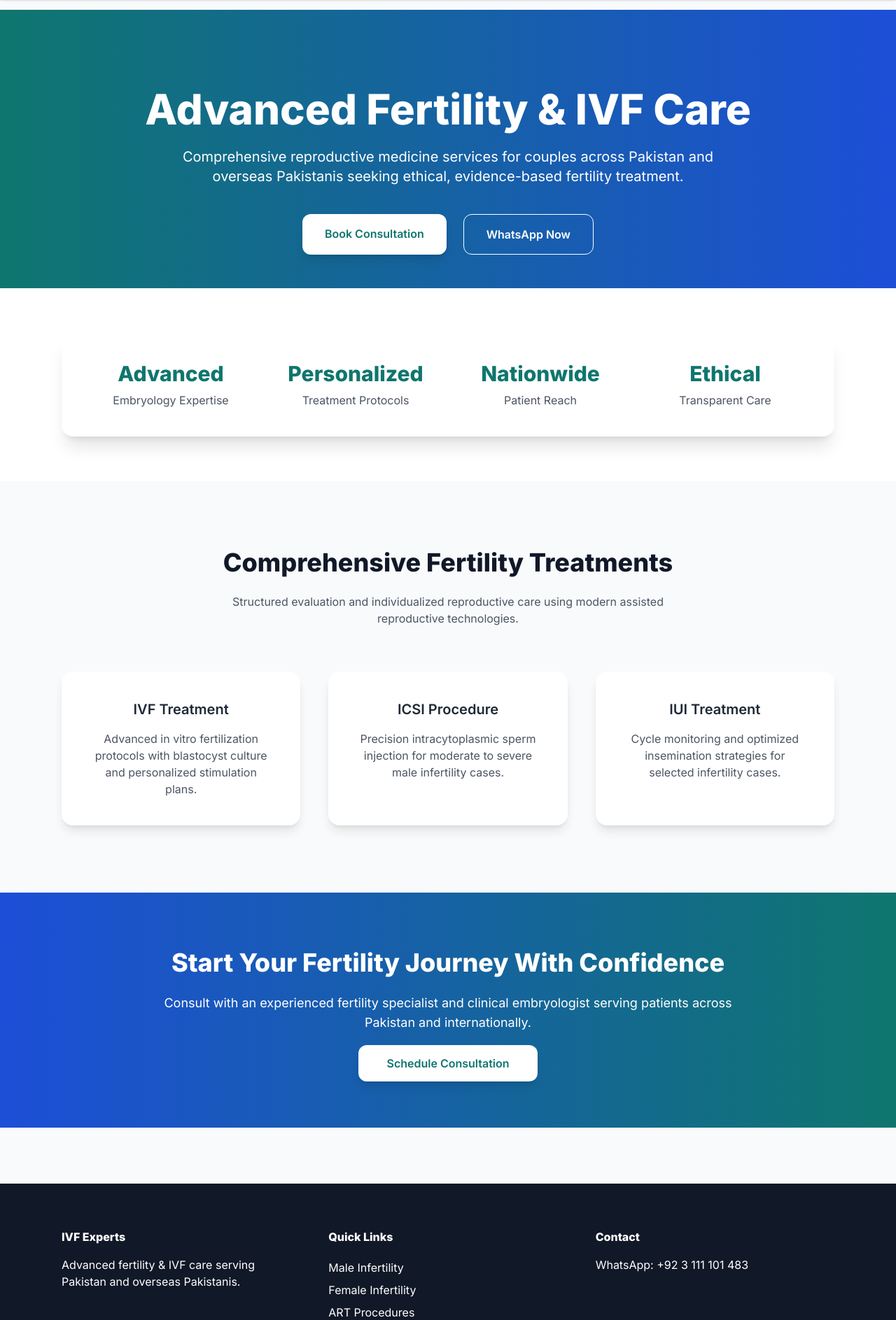
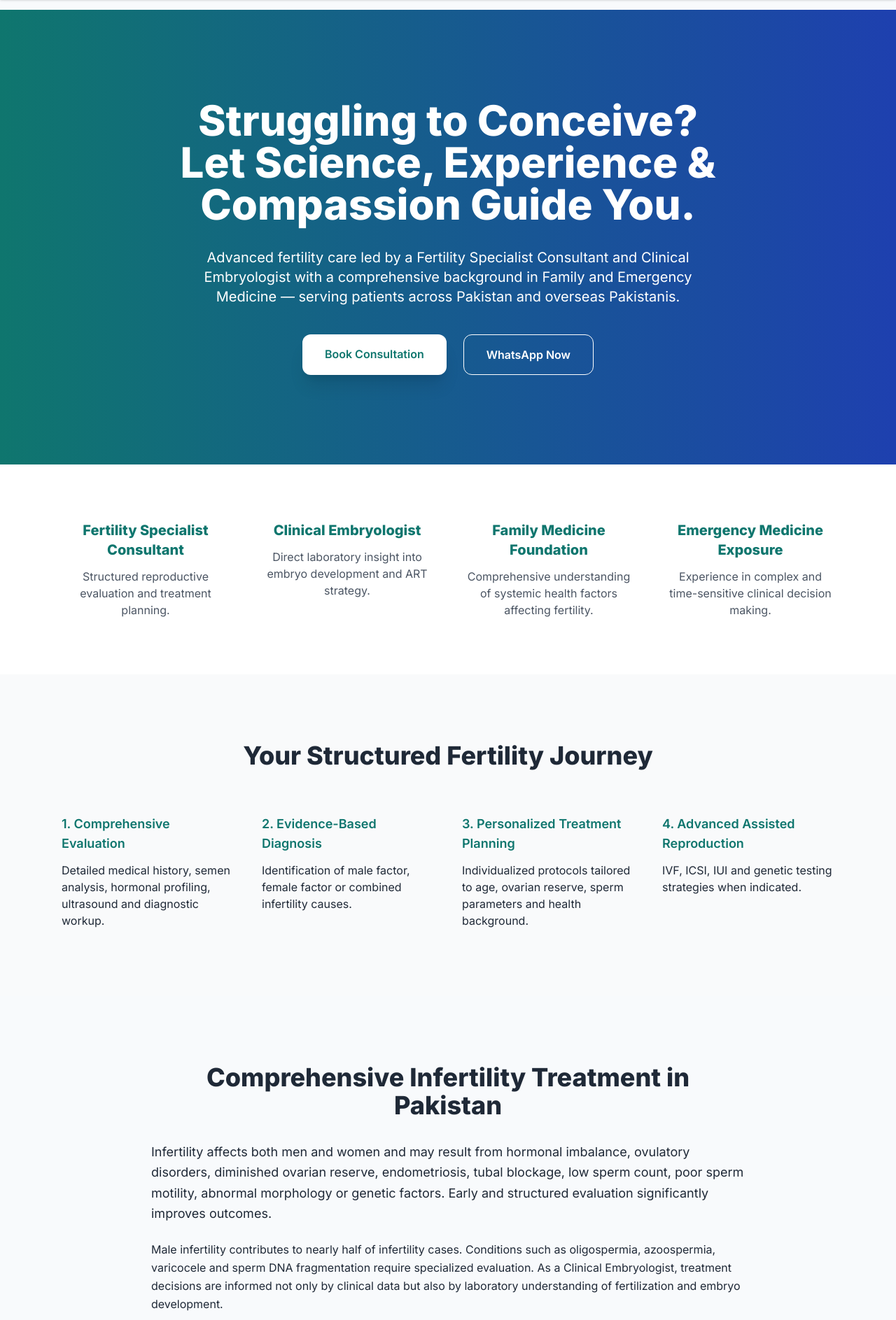
Before and after one commit to adnanjabbar/ivfexperts-website, a PHP site: page / in a window 1280 px wide. Shown: the part 82-1969 px from the top of the page at 70% size. Run offline with PHP 8.4, Linux system fonts and the light colour scheme; some libraries are stand-ins or nearby versions.

Commit message:
Full UI redesign v2 - Premium SaaS medical layout

```diff
--- a/index.php
+++ b/index.php
@@ -1,20 +1,22 @@
 <?php
-$pageTitle = "IVF Experts | IVF & Fertility Treatment in Pakistan";
-$metaDescription = "IVF Experts offers IVF, ICSI and advanced infertility treatment in Pakistan for local and overseas patients with personalized, evidence-based reproductive care.";
+$pageTitle = "IVF Experts | Fertility Specialist & Clinical Embryologist in Pakistan";
+$metaDescription = "Consult a Fertility Specialist Consultant and Clinical Embryologist offering IVF, ICSI, IUI and comprehensive infertility treatment in Pakistan and for overseas Pakistanis. Evidence-based, ethical and personalized reproductive care.";
 include("includes/header.php");
 ?>
 
 <!-- HERO -->
-<section class="relative bg-gradient-to-r from-teal-700 to-blue-700 text-white py-28">
-<div class="max-w-6xl mx-auto px-6 text-center">
-<h1 class="text-5xl md:text-6xl font-extrabold mb-6 leading-tight">
-Advanced Fertility & IVF Care
+<section class="relative bg-gradient-to-r from-teal-700 to-blue-800 text-white py-32">
+<div class="max-w-5xl mx-auto px-6 text-center">
+<h1 class="text-5xl md:text-6xl font-extrabold leading-tight mb-8">
+Struggling to Conceive? <br> Let Science, Experience & Compassion Guide You.
 </h1>
-<p class="text-lg md:text-xl max-w-3xl mx-auto mb-10">
-Comprehensive reproductive medicine services for couples across Pakistan and overseas Pakistanis seeking ethical, evidence-based fertility treatment.
+
+<p class="text-xl max-w-3xl mx-auto mb-10">
+Advanced fertility care led by a Fertility Specialist Consultant and Clinical Embryologist with a comprehensive background in Family and Emergency Medicine — serving patients across Pakistan and overseas Pakistanis.
 </p>
+
 <div class="flex justify-center gap-6">
-<a href="/contact/" class="bg-white text-teal-700 px-8 py-4 rounded-xl font-semibold shadow-lg hover:scale-105 transition">
+<a href="/contact/" class="bg-white text-teal-700 px-8 py-4 rounded-xl font-semibold shadow-xl hover:scale-105 transition">
 Book Consultation
 </a>
 <a href="https://wa.me/923111101483" target="_blank"
@@ -25,67 +27,148 @@ WhatsApp Now
 </div>
 </section>
 
-<!-- STATS -->
-<section class="bg-white py-16 -mt-16 relative z-10">
-<div class="max-w-6xl mx-auto px-6">
-<div class="grid md:grid-cols-4 gap-8 text-center bg-white rounded-2xl shadow-xl p-10">
+
+<!-- AUTHORITY STRIP -->
+<section class="bg-white py-20">
+<div class="max-w-6xl mx-auto px-6 grid md:grid-cols-4 gap-12 text-center">
 <div>
-<h3 class="text-3xl font-bold text-teal-700">Advanced</h3>
-<p class="text-gray-600 mt-2">Embryology Expertise</p>
+<h3 class="text-xl font-bold text-teal-700">Fertility Specialist Consultant</h3>
+<p class="mt-3 text-gray-600">Structured reproductive evaluation and treatment planning.</p>
 </div>
 <div>
-<h3 class="text-3xl font-bold text-teal-700">Personalized</h3>
-<p class="text-gray-600 mt-2">Treatment Protocols</p>
+<h3 class="text-xl font-bold text-teal-700">Clinical Embryologist</h3>
+<p class="mt-3 text-gray-600">Direct laboratory insight into embryo development and ART strategy.</p>
 </div>
 <div>
-<h3 class="text-3xl font-bold text-teal-700">Nationwide</h3>
-<p class="text-gray-600 mt-2">Patient Reach</p>
+<h3 class="text-xl font-bold text-teal-700">Family Medicine Foundation</h3>
+<p class="mt-3 text-gray-600">Comprehensive understanding of systemic health factors affecting fertility.</p>
 </div>
 <div>
-<h3 class="text-3xl font-bold text-teal-700">Ethical</h3>
-<p class="text-gray-600 mt-2">Transparent Care</p>
+<h3 class="text-xl font-bold text-teal-700">Emergency Medicine Exposure</h3>
+<p class="mt-3 text-gray-600">Experience in complex and time-sensitive clinical decision making.</p>
+</div>
+</div>
+</section>
+
+
+<!-- PATHWAY -->
+<section class="bg-gray-50 py-24">
+<div class="max-w-6xl mx-auto px-6 text-center">
+<h2 class="text-4xl font-bold mb-16">Your Structured Fertility Journey</h2>
+
+<div class="grid md:grid-cols-4 gap-10 text-left">
+<div>
+<h3 class="text-lg font-semibold text-teal-700 mb-3">1. Comprehensive Evaluation</h3>
+<p>Detailed medical history, semen analysis, hormonal profiling, ultrasound and diagnostic workup.</p>
+</div>
+<div>
+<h3 class="text-lg font-semibold text-teal-700 mb-3">2. Evidence-Based Diagnosis</h3>
+<p>Identification of male factor, female factor or combined infertility causes.</p>
+</div>
+<div>
+<h3 class="text-lg font-semibold text-teal-700 mb-3">3. Personalized Treatment Planning</h3>
+<p>Individualized protocols tailored to age, ovarian reserve, sperm parameters and health background.</p>
+</div>
+<div>
+<h3 class="text-lg font-semibold text-teal-700 mb-3">4. Advanced Assisted Reproduction</h3>
+<p>IVF, ICSI, IUI and genetic testing strategies when indicated.</p>
 </div>
 </div>
 </div>
 </section>
 
-<!-- SERVICES -->
+
+<!-- SEO CONTENT SECTION -->
 <section class="py-24">
-<div class="max-w-6xl mx-auto px-6 text-center">
-<h2 class="text-4xl font-bold text-gray-900 mb-6">
-Comprehensive Fertility Treatments
-</h2>
-<p class="text-gray-600 max-w-2xl mx-auto mb-16">
-Structured evaluation and individualized reproductive care using modern assisted reproductive technologies.
+<div class="max-w-4xl mx-auto px-6">
+
+<h2 class="text-4xl font-bold mb-8 text-center">Comprehensive Infertility Treatment in Pakistan</h2>
+
+<p class="mb-6 text-lg leading-relaxed">
+Infertility affects both men and women and may result from hormonal imbalance, ovulatory disorders, diminished ovarian reserve, endometriosis, tubal blockage, low sperm count, poor sperm motility, abnormal morphology or genetic factors. Early and structured evaluation significantly improves outcomes.
 </p>
 
-<div class="grid md:grid-cols-3 gap-10">
-<div class="bg-white p-10 rounded-2xl shadow-lg hover:shadow-2xl transition">
-<h3 class="text-xl font-semibold mb-4">IVF Treatment</h3>
-<p class="text-gray-600">Advanced in vitro fertilization protocols with blastocyst culture and personalized stimulation plans.</p>
+<p class="mb-6 leading-relaxed">
+Male infertility contributes to nearly half of infertility cases. Conditions such as oligospermia, azoospermia, varicocele and sperm DNA fragmentation require specialized evaluation. As a Clinical Embryologist, treatment decisions are informed not only by clinical data but also by laboratory understanding of fertilization and embryo development.
+</p>
+
+<p class="mb-6 leading-relaxed">
+Female infertility may be associated with PCOS, ovarian aging, endometriosis or anatomical factors. Proper cycle monitoring, hormonal assessment and individualized ovarian stimulation protocols are essential for improving success rates.
+</p>
+
+<p class="mb-6 leading-relaxed">
+When indicated, assisted reproductive techniques such as In Vitro Fertilization (IVF), Intracytoplasmic Sperm Injection (ICSI) and Intrauterine Insemination (IUI) provide structured and scientifically guided solutions. Genetic testing (PGT) may be recommended in selected cases to reduce risk of chromosomal abnormalities.
+</p>
+
+<p class="leading-relaxed">
+Treatment planning is always individualized. No two couples share identical biological profiles. A structured, evidence-based and ethically transparent approach is central to care at IVF Experts.
+</p>
+
 </div>
+</section>
 
-<div class="bg-white p-10 rounded-2xl shadow-lg hover:shadow-2xl transition">
-<h3 class="text-xl font-semibold mb-4">ICSI Procedure</h3>
-<p class="text-gray-600">Precision intracytoplasmic sperm injection for moderate to severe male infertility cases.</p>
+
+<!-- DIFFERENTIATION -->
+<section class="bg-gray-100 py-24">
+<div class="max-w-6xl mx-auto px-6 text-center">
+<h2 class="text-4xl font-bold mb-16">Why IVF Experts Is Different</h2>
+
+<div class="grid md:grid-cols-3 gap-12 text-left">
+<div>
+<h3 class="text-xl font-semibold text-teal-700 mb-4">Dual Clinical & Laboratory Expertise</h3>
+<p>Understanding both patient physiology and embryo culture dynamics allows informed decision-making.</p>
 </div>
-
-<div class="bg-white p-10 rounded-2xl shadow-lg hover:shadow-2xl transition">
-<h3 class="text-xl font-semibold mb-4">IUI Treatment</h3>
-<p class="text-gray-600">Cycle monitoring and optimized insemination strategies for selected infertility cases.</p>
+<div>
+<h3 class="text-xl font-semibold text-teal-700 mb-4">Personalized Protocol Strategy</h3>
+<p>Treatment plans are tailored based on ovarian reserve markers, sperm parameters and systemic health.</p>
+</div>
+<div>
+<h3 class="text-xl font-semibold text-teal-700 mb-4">Ethical & Transparent Communication</h3>
+<p>Clear expectations, realistic counseling and structured decision pathways.</p>
 </div>
 </div>
 </div>
 </section>
 
-<!-- CTA -->
-<section class="bg-gradient-to-r from-blue-700 to-teal-700 text-white py-20 text-center">
+
+<!-- FAQ SECTION -->
+<section class="py-24">
 <div class="max-w-4xl mx-auto px-6">
+<h2 class="text-4xl font-bold mb-12 text-center">Frequently Asked Questions</h2>
+
+<div class="space-y-8">
+<div>
+<h3 class="font-semibold text-lg">When should we consult a fertility specialist?</h3>
+<p class="mt-2">If pregnancy has not occurred after one year of regular unprotected intercourse (or six months if female partner is over 35).</p>
+</div>
+
+<div>
+<h3 class="font-semibold text-lg">Is male infertility common?</h3>
+<p class="mt-2">Yes. Male factor contributes to nearly 40–50% of infertility cases and requires proper evaluation.</p>
+</div>
+
+<div>
+<h3 class="font-semibold text-lg">What is IVF?</h3>
+<p class="mt-2">IVF is a process where eggs are fertilized outside the body and embryos are transferred into the uterus.</p>
+</div>
+
+<div>
+<h3 class="font-semibold text-lg">Is treatment success guaranteed?</h3>
+<p class="mt-2">Success depends on age, diagnosis and biological factors. Ethical counseling is always provided.</p>
+</div>
+</div>
+</div>
+</section>
+
+
+<!-- FINAL CTA -->
+<section class="bg-gradient-to-r from-blue-800 to-teal-700 text-white py-24 text-center">
+<div class="max-w-3xl mx-auto px-6">
 <h2 class="text-4xl font-bold mb-6">
-Start Your Fertility Journey With Confidence
+Take the First Step With Clarity and Confidence
 </h2>
-<p class="mb-8 text-lg">
-Consult with an experienced fertility specialist and clinical embryologist serving patients across Pakistan and internationally.
+<p class="mb-10 text-lg">
+Consult a fertility specialist who understands both the science and the human side of reproduction.
 </p>
 <a href="/contact/" class="bg-white text-teal-700 px-10 py-4 rounded-xl font-semibold shadow-lg hover:scale-105 transition">
 Schedule Consultation
@@ -93,4 +176,5 @@ Schedule Consultation
 </div>
 </section>
 
+
 <?php include("includes/footer.php"); ?>
```
